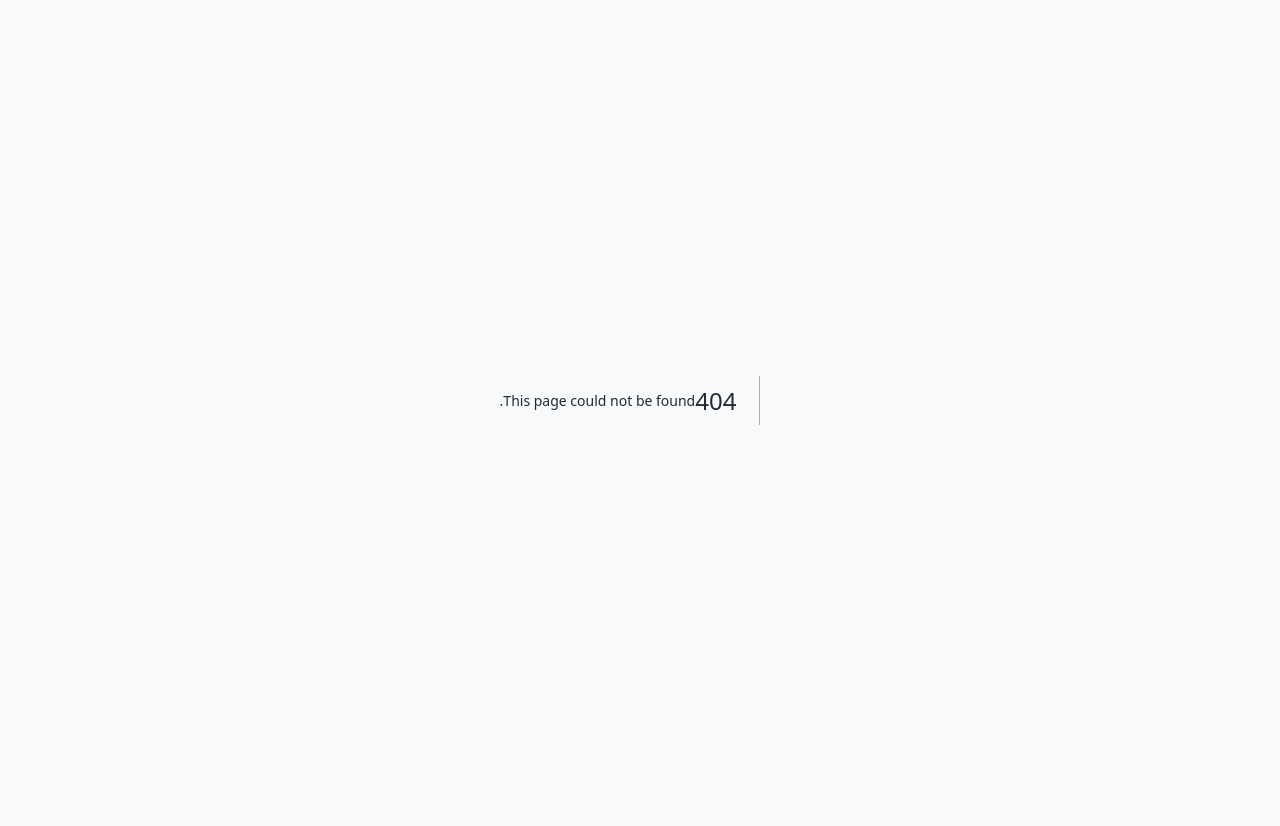
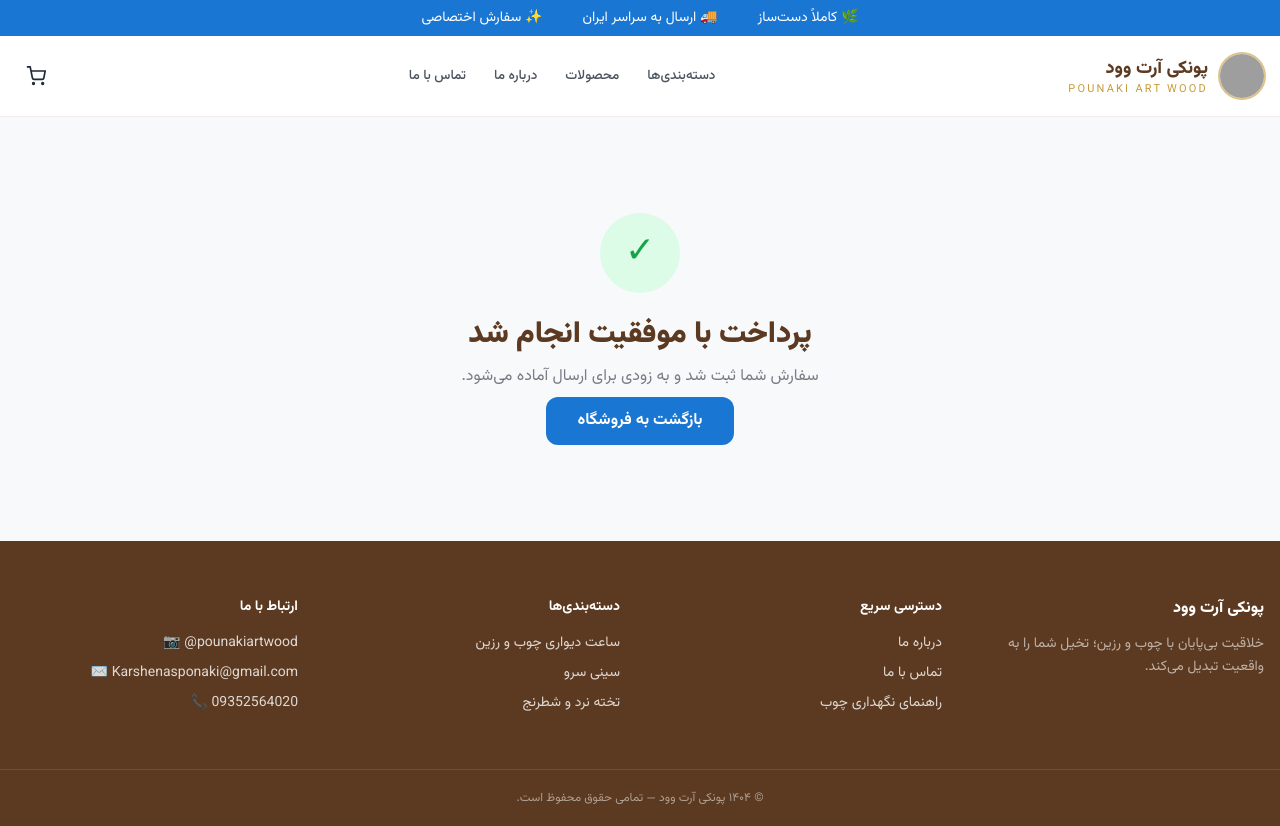
Before and after one commit to DrGoebbls/pounaki-art-wood, a Next.js app: page /checkout/success in a window 1280 px wide. Before the commit this address had no page. Before the commit the page ends 800 px from the top, so only its background shows below. Built offline with nearby package versions, Linux system fonts and the light colour scheme; grey boxes are pictures that could not be loaded.

Commit message:
Create page.js

```diff
--- /dev/null
+++ b/app/checkout/success/page.js
@@ -0,0 +1,33 @@
+'use client';
+
+import { useEffect } from 'react';
+import { useSearchParams } from 'next/navigation';
+import Link from 'next/link';
+import Header from '@/components/Header';
+import Footer from '@/components/Footer';
+import { useCart } from '@/lib/cart-context';
+
+export default function SuccessPage() {
+  const { clearCart } = useCart();
+  const searchParams = useSearchParams();
+  const ref = searchParams.get('ref');
+
+  useEffect(() => {
+    clearCart();
+    // eslint-disable-next-line react-hooks/exhaustive-deps
+  }, []);
+
+  return (
+    <>
+      <Header />
+      <main className="max-w-2xl mx-auto px-4 py-24 text-center">
+        <div className="w-20 h-20 rounded-full bg-green-100 text-green-600 grid place-items-center mx-auto mb-6 text-4xl">✓</div>
+        <h1 className="font-black text-2xl sm:text-3xl text-wood-dark mb-3">پرداخت با موفقیت انجام شد</h1>
+        <p className="text-ink/60 mb-2">سفارش شما ثبت شد و به زودی برای ارسال آماده می‌شود.</p>
+        {ref && <p className="text-sm text-ink/50 mb-8">شماره پیگیری: <span dir="ltr" className="font-bold">{ref}</span></p>}
+        <Link href="/" className="inline-block bg-primary text-white font-bold px-8 py-3 rounded-xl">بازگشت به فروشگاه</Link>
+      </main>
+      <Footer />
+    </>
+  );
+        }
```
